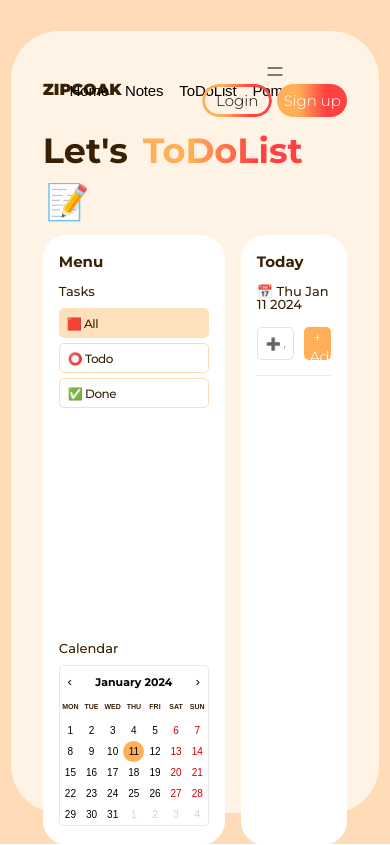
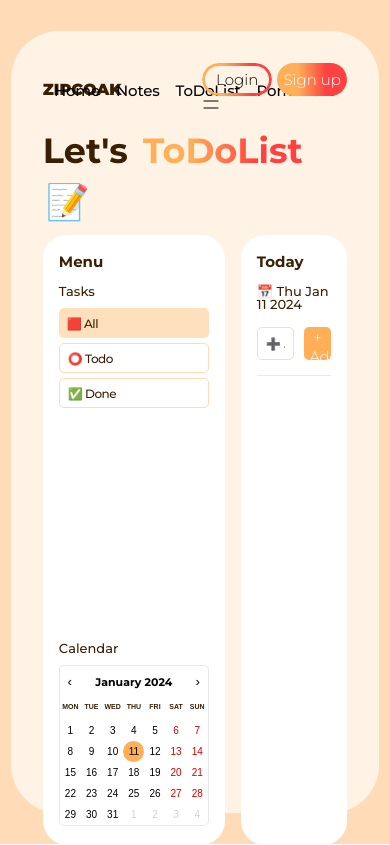
Before and after one commit to sooozi/study-app_ver.01, a React (Create React App) app: page /ToDoList in a window 390 px wide. Built offline with nearby package versions, Linux system fonts and the light colour scheme.

Commit message:
240113_스터디앱_모바일_햄버거 아이콘

```diff
--- a/src/layout/Header.js
+++ b/src/layout/Header.js
@@ -25,7 +25,19 @@ const LogoWrap = styled.div`
 
 `;
 
-const HamburgerMenu = styled.button`
+const HamburgerMenu = styled.div`
+    /* / 스마트폰 모바일(가로) / */
+    @media only screen and (max-device-width : 767px) {
+        &.open {
+            nav {
+                opacity: 1;
+                z-index: 1;
+            }
+        }
+    }
+`;
+
+const HamburgerMenuBtn = styled.button`
     border: 0;
     background-color: transparent;
     padding: 0;
@@ -41,9 +53,6 @@ const HamburgerMenu = styled.button`
         border-radius: 50%;
         background-image: linear-gradient(45deg, rgb(255, 175, 88) 20%, rgb(255, 65, 65) 100%);
         color: #fff;
-        &.open {
-            /* Add styles for open state if needed */
-        }
     }
 `;
 
@@ -165,7 +174,6 @@ function Header() {
         <HeaderWrap>
             <LogoWrap>ZIPCOAK</LogoWrap>
             <HamburgerMenu className={isMenuOpen ? 'open' : ''}>
-                <HamburgerMenuIcon isOpen={isMenuOpen} onClick={toggleMenu} />
                 <NavBar />
                 <UserWrap>
                     <ToastBox>
@@ -177,6 +185,9 @@ function Header() {
                         <button className="btn_hide" onClick={PreparingNotify} />
                     </ToastBox>
                 </UserWrap>
+                <HamburgerMenuBtn>
+                    <HamburgerMenuIcon isOpen={isMenuOpen} onClick={toggleMenu} />
+                </HamburgerMenuBtn>
             </HamburgerMenu>
         </HeaderWrap>
         <Routes>
```
